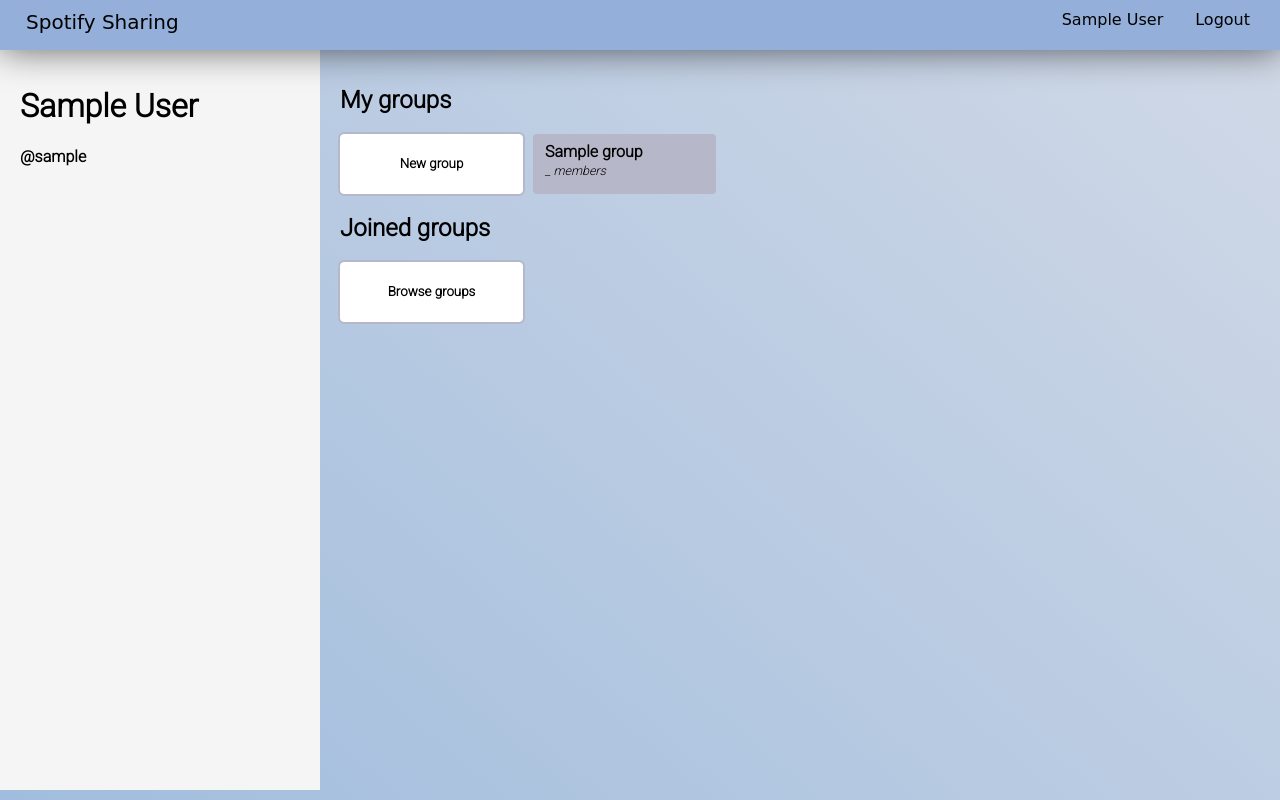
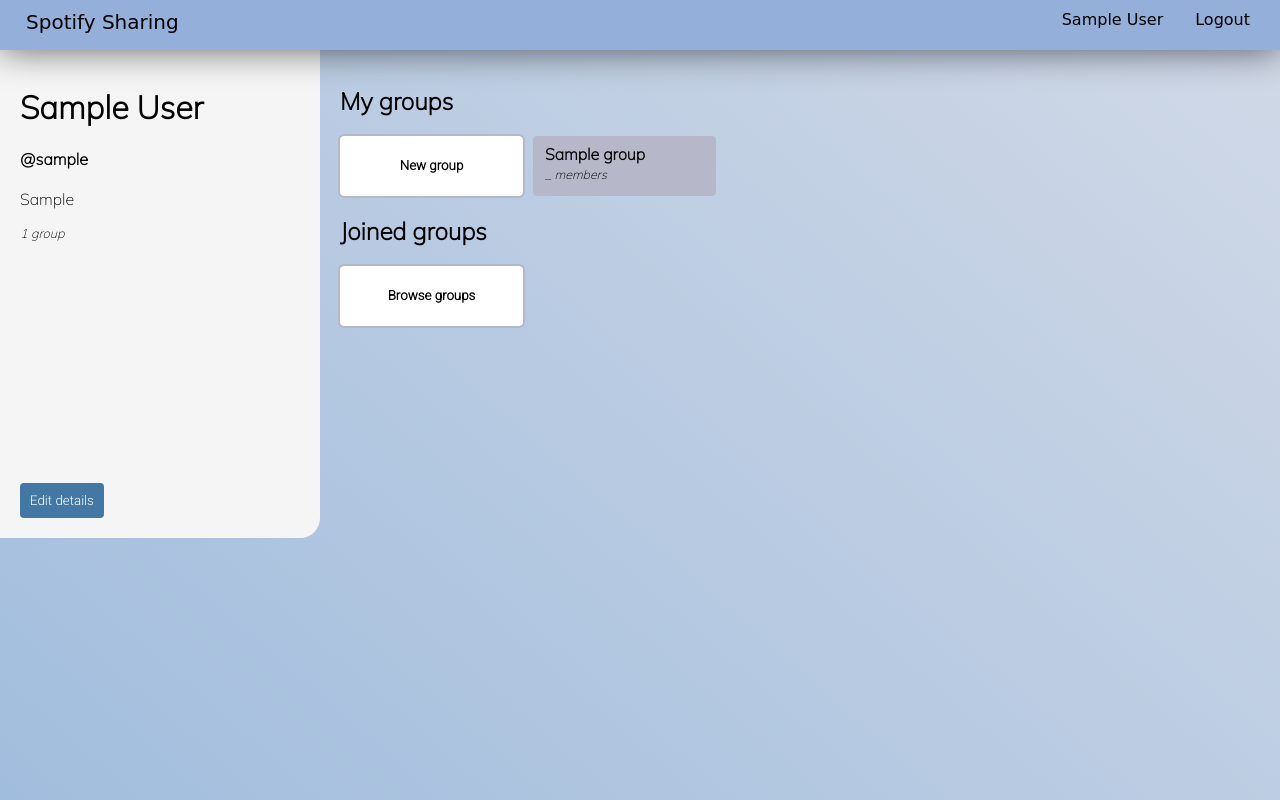
Before and after one commit to cwayr/spotify-sharing, a Flask app: page /user/1 in a window 1280 px wide. Run offline with Flask 2, Linux system fonts and the light colour scheme; a user stored in the database is signed in; tables that the repository leaves empty hold one stand-in row (values such as "Sample post"); some libraries are stand-ins or nearby versions; some web fonts are replaced.

Commit message:
edit user details functionality

```diff
--- a/models.py
+++ b/models.py
@@ -15,6 +15,7 @@
     full_name = db.Column(db.String, nullable=False)
     username = db.Column(db.String(20), unique=True, nullable=False)
     password = db.Column(db.String, nullable=False)
+    introduction = db.Column(db.String(250))
 
     # the four following properties are for flask-login
     def is_authenticated(self):
--- a/routes/user_routes.py
+++ b/routes/user_routes.py
@@ -1,7 +1,7 @@
 from flask import Blueprint, render_template, redirect
 from flask_login import login_required
 from models import db, User, Group, UserGroup
-from forms import GroupForm
+from forms import GroupForm, EditUserForm
 
 user_routes = Blueprint("user_routes", __name__, static_folder="../static", template_folder="../templates/user_page")
 
@@ -22,6 +22,27 @@
     joined_groups = Group.query.filter(Group.admin_id != user_id).filter(Group.id.in_(joined_group_ids)).all()
 
     return render_template("user-page.html", user=user, created_groups=created_groups, joined_groups=joined_groups)
+
+
+@user_routes.route("/user/<int:user_id>/edit", methods=["GET", "POST"])
+@login_required
+def edit_user(user_id):
+    """Edit user details."""
+
+    user = User.query.get(user_id)
+    form = EditUserForm(obj=user)
+
+    if form.validate_on_submit():
+        user = User.query.get(user_id)
+        user.full_name = form.full_name.data
+        user.username = form.username.data
+        user.introduction = form.introduction.data
+
+        db.session.commit()
+
+        return redirect(f"/user/{user_id}")
+
+    return render_template("edit-user.html", form=form, user=user)
 
 
 @user_routes.route("/user/<int:user_id>/new-group", methods=["GET", "POST"])
--- a/static/app.css
+++ b/static/app.css
@@ -1,7 +1,7 @@
 @import url(https://fonts.googleapis.com/css?family=Roboto:300);
 
 body {
-  font-family: "Roboto", sans-serif;
+  font-family: "Mulish", sans-serif;
   margin: 0;
   padding: 0;
   background: rgb(182, 195, 211);
@@ -19,6 +19,8 @@
   text-decoration: none;
 }
 
+/* BUTTONS */
+
 button {
   font-family: "Roboto", sans-serif;
   cursor: pointer;
@@ -31,6 +33,50 @@
 .back-btn {
   position: relative;
   margin: 20px 10px 0 15px;
+}
+
+.join-btn {
+  position: relative;
+  background: #94b0da;
+  color: #fff;
+}
+
+.leave-btn {
+  position: relative;
+  background: #f77777;
+  color: #fff;
+}
+
+.edit-btn {
+  position: relative;
+  background: #4278a3;
+  color: #fff;
+}
+
+.delete-btn {
+  position: relative;
+  background: #c74545;
+  color: #fff;
+}
+
+.post-btn {
+  background: #3d5588;
+  color: #fff;
+  position: relative;
+  width: 80%;
+}
+
+.spotify-btn {
+  background: #1db954;
+  color: #fff;
+  position: relative;
+  width: 80%;
+  margin-bottom: 10px;
+}
+
+.btn-disabled {
+  background-color: #7180a0;
+  cursor: default;
 }
 
 /**** FORMS ****/
--- a/static/user.css
+++ b/static/user.css
@@ -17,9 +17,13 @@
 }
 
 .user-details {
+  position: relative;
   background: #f5f5f5;
+  height: 60%;
+  min-height: 300px;
   margin-bottom: 10px;
   padding: 20px;
+  border-radius: 0 0 20px 0;
 }
 
 .user-details h1 {
@@ -28,6 +32,17 @@
 
 .user-details h3 {
   word-wrap: break-word;
+  margin-bottom: 20px;
+}
+
+.user-details .group-count {
+  font-size: 0.8em;
+  font-style: italic;
+}
+
+.user-details button {
+  position: absolute;
+  bottom: 20px;
 }
 
 .profile-content {
--- a/templates/base.html
+++ b/templates/base.html
@@ -4,18 +4,23 @@
     <meta charset="UTF-8" />
     <meta http-equiv="X-UA-Compatible" content="IE=edge" />
     <meta name="viewport" content="width=device-width, initial-scale=1.0" />
-    <!-- google fonts (Quando) -->
+    <!-- google fonts -->
     <link rel="preconnect" href="https://fonts.googleapis.com" />
     <link rel="preconnect" href="https://fonts.gstatic.com" crossorigin />
     <link
       href="https://fonts.googleapis.com/css2?family=Finger+Paint&family=Quando&display=swap"
       rel="stylesheet"
     />
-    <!--  -->
     <link rel="preconnect" href="https://fonts.googleapis.com" />
     <link rel="preconnect" href="https://fonts.gstatic.com" crossorigin />
     <link
       href="https://fonts.googleapis.com/css2?family=Short+Stack&display=swap"
+      rel="stylesheet"
+    />
+    <link rel="preconnect" href="https://fonts.googleapis.com" />
+    <link rel="preconnect" href="https://fonts.gstatic.com" crossorigin />
+    <link
+      href="https://fonts.googleapis.com/css2?family=Mulish:wght@200&display=swap"
       rel="stylesheet"
     />
     <!-- font awesome -->
--- a/templates/user_page/user-page.html
+++ b/templates/user_page/user-page.html
@@ -8,6 +8,16 @@
 <div class="user-details">
   <h1>{{ user.full_name }}</h1>
   <h3>@{{ user.username }}</h3>
+  {% if user.introduction %}
+  <p>{{ user.introduction }}</p>
+  {% endif %}
+  <p class="group-count">
+    {{ created_groups|length }}{% if created_groups|length == 1%} group{% else
+    %} groups{% endif %}
+  </p>
+  <a href="/user/{{ user.id }}/edit"
+    ><button class="edit-btn">Edit details</button></a
+  >
 </div>
 <div class="profile-content">
   <div class="groups">
```
Also changed, not shown: forms.py (+7 -0 lines), static/group.css (+0 -44 lines), templates/user_page/edit-user.html (added, +23 -0 lines), tests/test_user_routes.py (+25 -0 lines).
